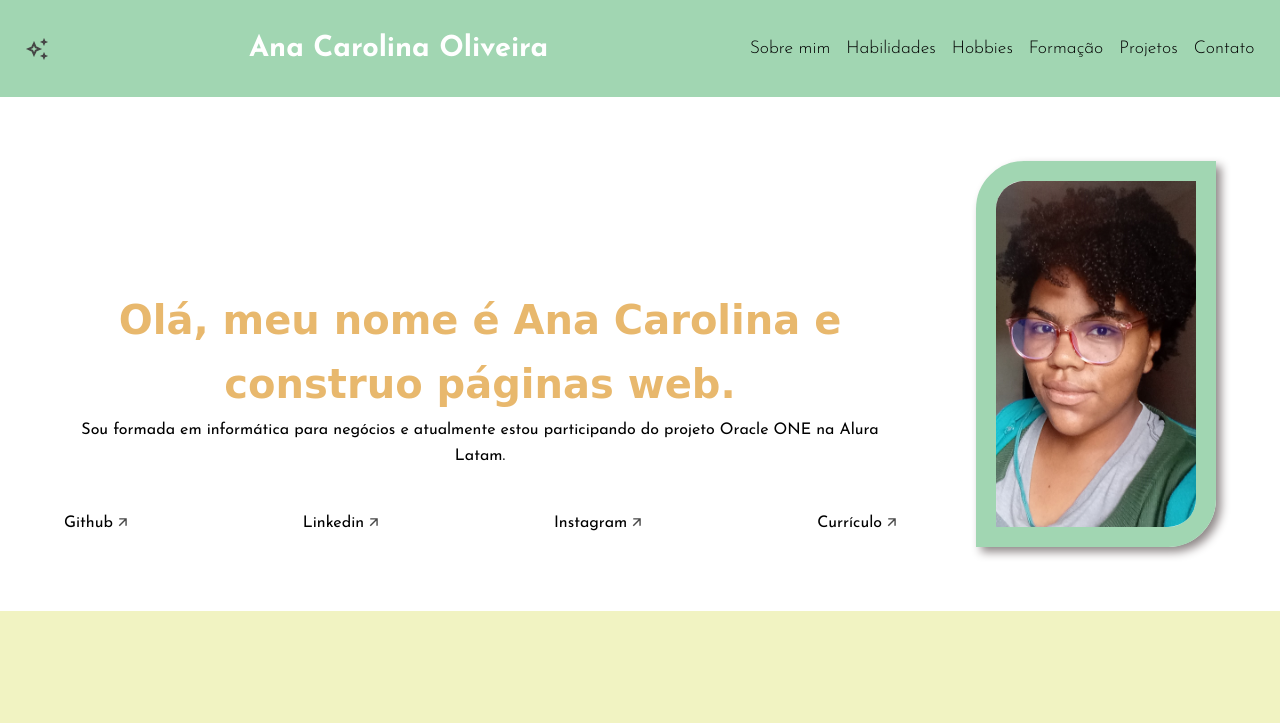
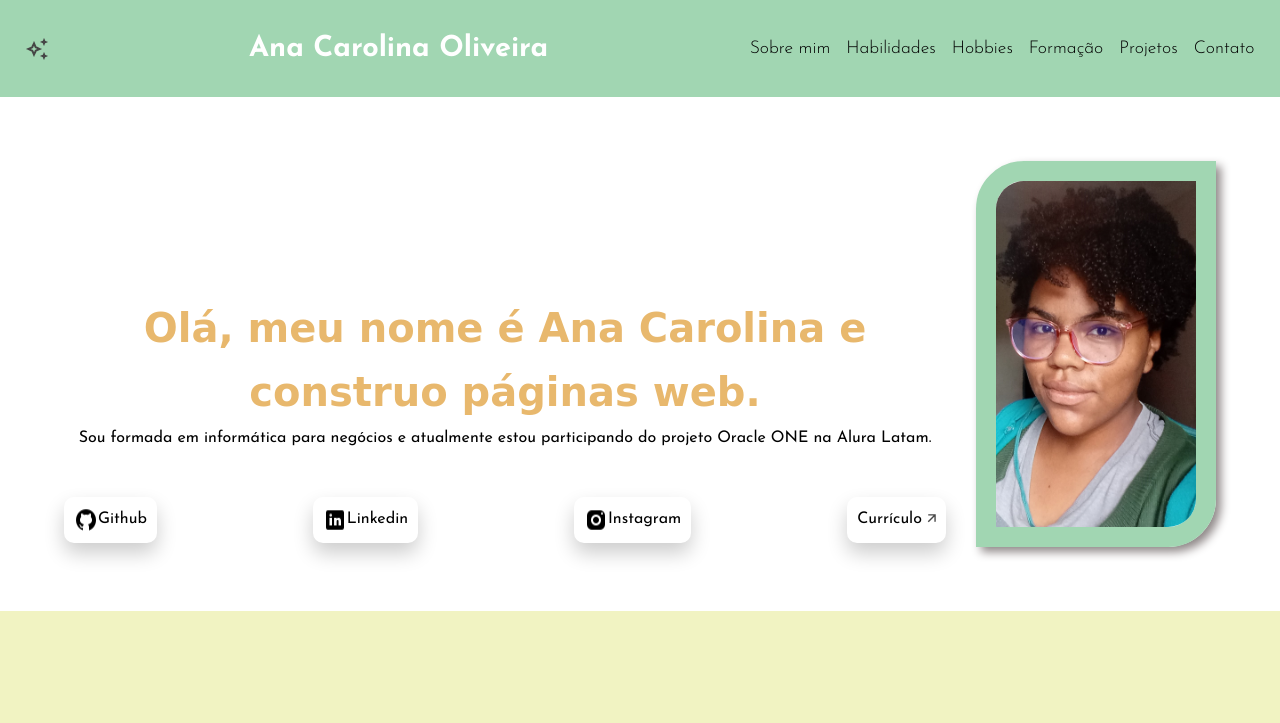
Before and after one commit to anacarolinaconce/challenge-portfolio, a plain HTML site: page index.html in a window 1280 px wide. Shown: the top 723 px of the page. Drawn offline with Linux system fonts and the light colour scheme; a web font is replaced by a local one.

Commit message:
alterações no design

```diff
--- a/index.html
+++ b/index.html
@@ -36,9 +36,9 @@
             <h2 class="apresentacao__titulo">Olá, meu nome é Ana Carolina e construo páginas web.</h2>
             <p class="apresentacao__subtitulo">Sou formada em informática para negócios e atualmente estou participando do projeto Oracle ONE na Alura Latam.</p>
             <ul class="redes">
-                <li class="redes__elemento"><a href="https://github.com/anacarolinaconce">Github <img src="assets/arrow.png" alt="Seta"></a></li>
-                <li class="redes__elemento"><a href="https://www.linkedin.com/in/ana-carolina-oliveira-37b469138/">Linkedin <img src="assets/arrow.png" alt="Seta"></a></li>
-                <li class="redes__elemento"><a href="https://www.instagram.com/anacarolinaaa996/">Instagram <img src="assets/arrow.png" alt="Seta"></a></li>
+                <li class="redes__elemento"><img src="assets/GIT.png" alt="Seta"><a href="https://github.com/anacarolinaconce" target="_blank">Github</a></li>
+                <li class="redes__elemento"><img src="assets/LKIN.png" alt="Seta"><a href="https://www.linkedin.com/in/ana-carolina-oliveira-37b469138/" target="_blank">Linkedin</a></li>
+                <li class="redes__elemento"><img src="assets/INSTA.png" alt="Seta"><a href="https://www.instagram.com/anacarolinaaa996/" target="_blank">Instagram</a></li>
                 <li class="redes__elemento"><a href="">Currículo <img src="assets/arrow.png" alt="Seta"></a></li>
             </ul>
         </div>
--- a/style.css
+++ b/style.css
@@ -68,7 +68,7 @@ a {
     flex-direction: row-reverse;
     justify-content: space-around;
     padding: 5%;
-    gap: 80px;
+    gap: 30px;
 }
 
 .apresentacao__foto{
@@ -91,6 +91,17 @@ a {
 .apresentacao__subtitulo{
     font-family: var(--fonte-secundaria);
     text-align:center;
+}
+.redes__elemento{
+    display: inline-flex;
+    /* border: solid 1px; */
+    border-radius: 10px;
+    margin-top: 2px;
+    padding: 10px;
+    box-shadow: 0 10px 20px rgba(0, 0, 0, 0.2);
+}
+.redes__elemento:hover{
+    background-color: var(--cor-de-fundo);
 }
                                                /* SOBRE MIM */
 .sobre-mim{
@@ -192,7 +203,7 @@ align-items: center;
 .projetos_img_decodificador,
 .projetos_img_portifolio {
     width: 50%;
-    box-shadow: 0 4px 15px 0 var(--cor-de-fundo-menu);
+    box-shadow: 0 10px 20px rgba(0, 0, 0, 0.2);
 }
 .projetos_repositorio_dec{
     cursor: pointer;
@@ -201,9 +212,10 @@ align-items: center;
     border: var(--cor-de-fundo-menu) 30px;
     font-family: var(--fonte-secundaria);
     border-radius: 20px;
+    box-shadow: 0 10px 20px rgba(0, 0, 0, 0.2);
 }
 .projetos_repositorio_dec:hover{
-box-shadow: 0 0 0 4px white, 0 0 0 8px rgb(54, 190, 54) ;
+background-color: rgb(54, 190, 54) ;
 }
 .projetos__decodificador, .projetos__conteiner {
     max-width: 300px; /* Largura máxima da descrição */
```
Also changed, not shown: assets/GIT.png (added), assets/INSTA.png (added), assets/LKIN.png (added).
